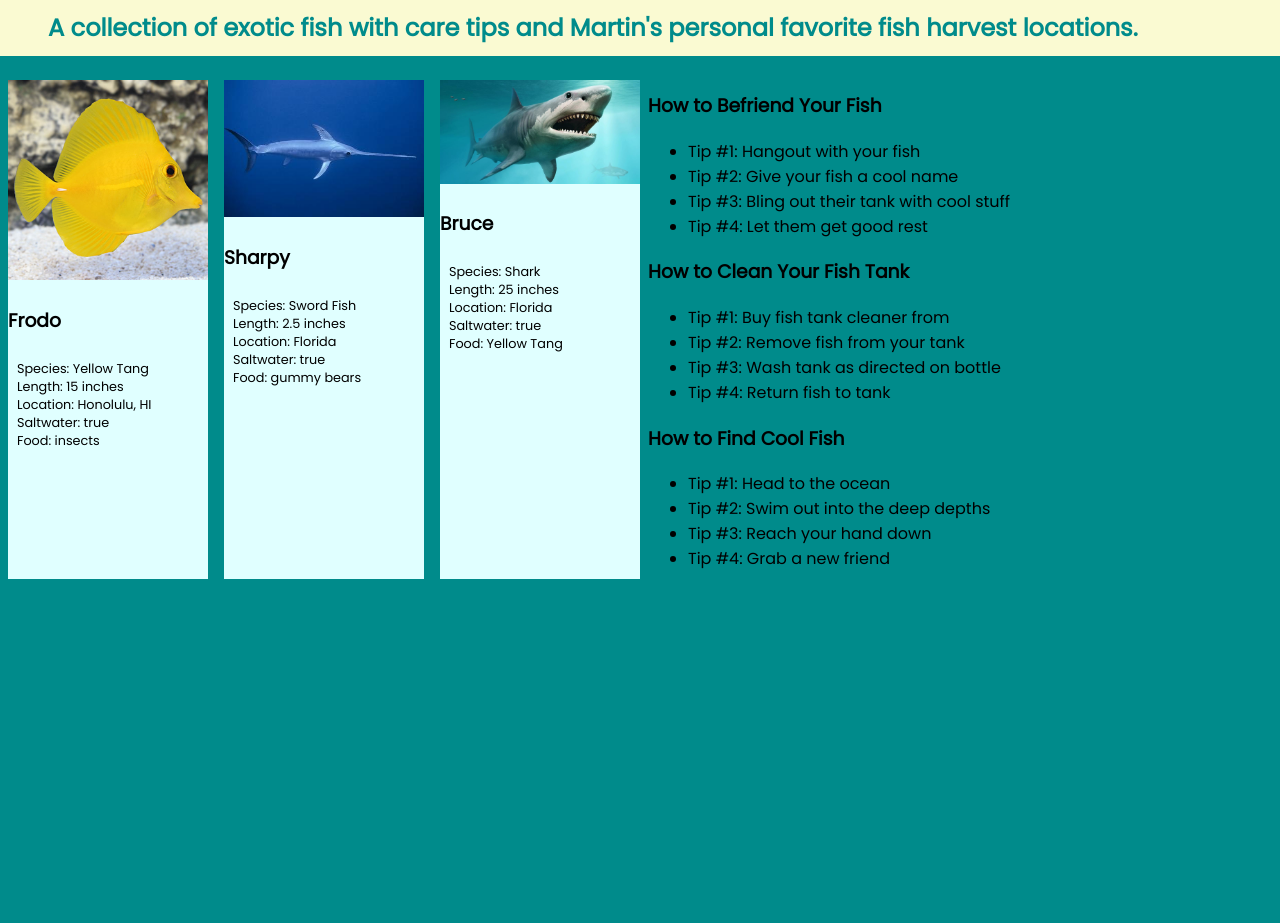
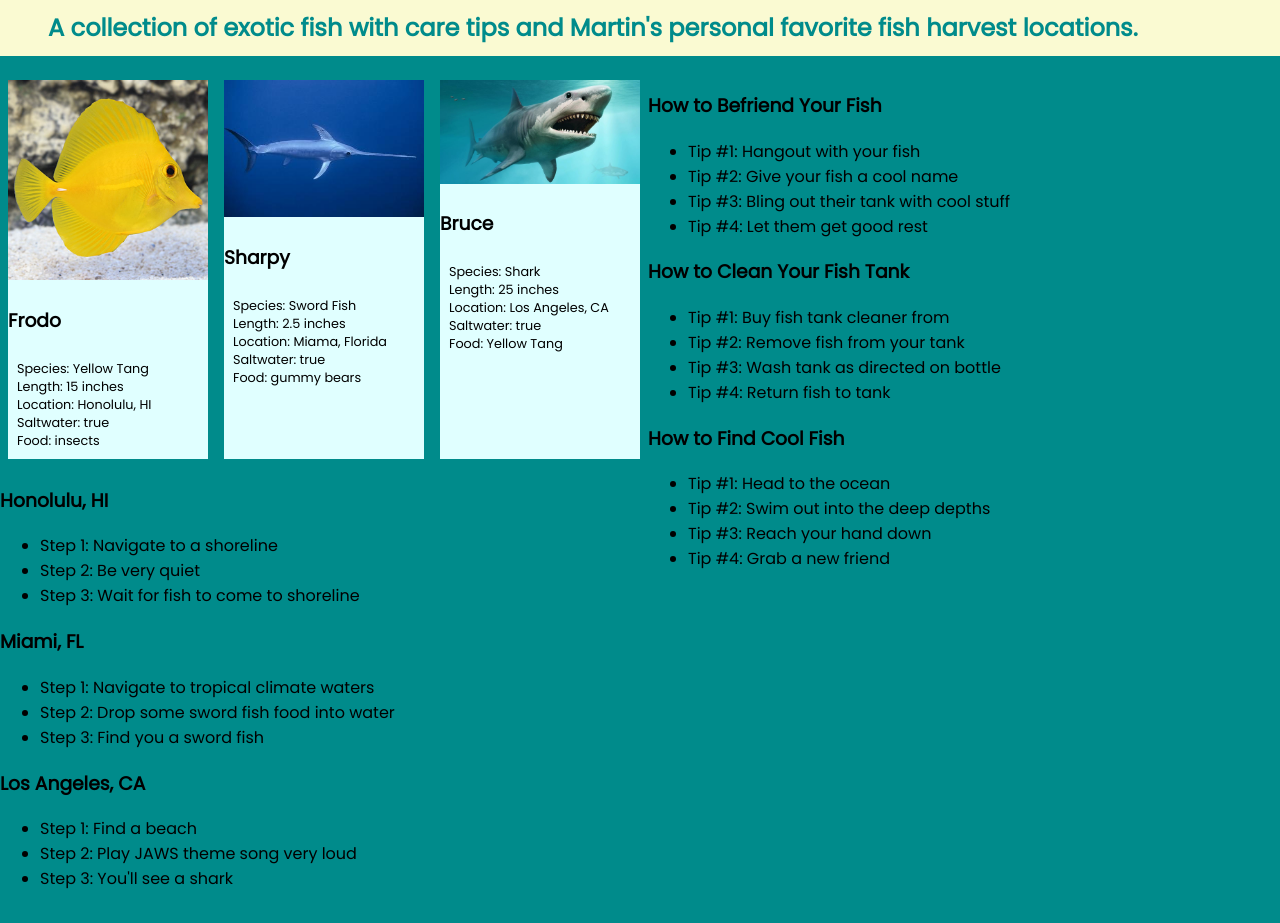
Before and after one commit to wes-mitchell/martins-aquarium, a plain HTML site: page index.html in a window 1280 px wide. Before the commit the page ends 800 px from the top, so only its background shows below. Drawn offline with Linux system fonts and the light colour scheme.

Commit message:
Adds article of quotes underneath fish section

```diff
--- a/index.html
+++ b/index.html
@@ -15,9 +15,15 @@
 	</header>
 
 	<main class="fishTank">
-		<section class="fishList">
+    <div>
+      <section class="fishList">
 
-    </section>
+      </section>
+      <section class="locationList">
+
+
+      </section>
+    </div>
     <aside class="tiplist">
 
     </aside>
--- a/scripts/fish/FishData.js
+++ b/scripts/fish/FishData.js
@@ -18,7 +18,7 @@ const fishCollection = [
   {
     species: "Sword Fish",
     length: 2.5,
-    location: "Florida",
+    location: "Miama, Florida",
     saltwater: true,
     image: "swordfish.jpg",
     name: "Sharpy",
@@ -27,7 +27,7 @@ const fishCollection = [
   {
     species: "Shark",
     length: 25,
-    location: "Florida",
+    location: "Los Angeles, CA",
     saltwater: true,
     image: "shark.jpg",
     name: "Bruce",
--- /dev/null
+++ b/scripts/locations/Location.js
@@ -0,0 +1,10 @@
+export const Location = (locationObj) => {
+	return `<article class="location-card">
+				<h3 class="location-name">${locationObj.name}</h3>
+				<ul>
+					<li class="location-details">Step 1: ${locationObj.step1}</li>
+					<li class="location-details">Step 2: ${locationObj.step2}</li>
+					<li class="location-details">Step 3: ${locationObj.step3}</li>
+				</ul>
+        	</article>`
+}
--- /dev/null
+++ b/scripts/locations/LocationData.js
@@ -0,0 +1,24 @@
+const locationList = [
+  {
+    name: "Honolulu, HI",
+    step1: "Navigate to a shoreline",
+    step2: "Be very quiet",
+    step3: "Wait for fish to come to shoreline"
+  },
+  {
+    name: "Miami, FL",
+    step1: "Navigate to tropical climate waters",
+    step2: "Drop some sword fish food into water",
+    step3: "Find you a sword fish"
+  },
+  {
+    name: "Los Angeles, CA",
+    step1: "Find a beach",
+    step2: "Play JAWS theme song very loud",
+    step3: "You'll see a shark"
+  }
+]
+
+export const getLocation = () => {
+  return locationList;
+};
--- /dev/null
+++ b/scripts/locations/LocationList.js
@@ -0,0 +1,40 @@
+import { Location } from "./Location.js";
+import { getLocation } from "./LocationData.js";
+
+export const listOfLocations = () => {
+  const contentElement = document.querySelector(".locationList")
+  const locationz = getLocation()
+
+  let locationHTMLRepresentation = "";
+
+  locationz.forEach(element => {
+    locationHTMLRepresentation += Location(element);
+  })
+
+
+  contentElement.innerHTML += `
+  ${locationHTMLRepresentation}
+  `
+}
+
+
+
+// export const FishList = () => {
+
+//   // Get a reference to the `<section class="fishList">` element
+//   const contentElement = document.querySelector(".fishList")
+//   const fishes = getFish()
+
+
+//   let fishHTMLRepresentation = "";
+
+//   // Loop over the array of fish
+//   for (const fish of fishes) {
+//   fishHTMLRepresentation += Fish(fish);
+// }
+
+//   // Add to the existing HTML in the content element
+//   contentElement.innerHTML += `
+//     ${fishHTMLRepresentation}
+//   `
+// }
--- a/scripts/main.js
+++ b/scripts/main.js
@@ -1,7 +1,9 @@
 import { FishList } from './fish/FishList.js';
+import { tipList } from './tips/TipList.js';
+import {listOfLocations} from './locations/LocationList.js'
 
-FishList();
-
-import { tipList } from './tips/TipList.js';
+FishList()
 
 tipList();
+
+listOfLocations();
```
